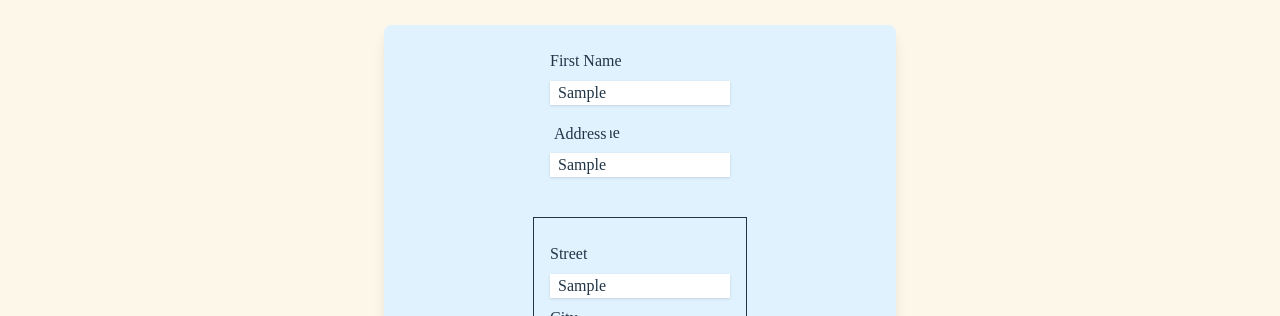
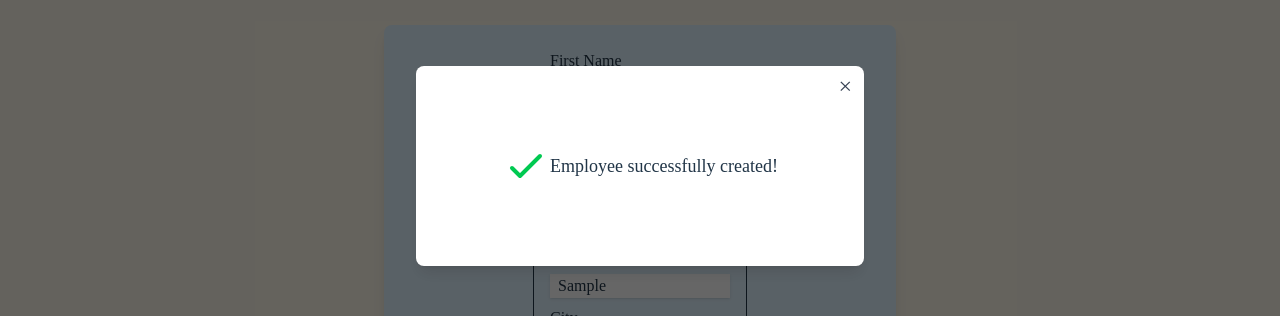
Before and after one commit to decaudin/HRnet, a React (Vite) app: page / in a window 1280 px wide. Both pictures are taken after typing "Sample", "Sample", "Sample", "Sample", "5" into the empty fields and a click on the input "Save". Shown: the part 234-550 px from the top of the page. Built offline with nearby package versions, Linux system fonts and the light colour scheme.

Commit message:
add Modal --> ok

```diff
--- a/package.json
+++ b/package.json
@@ -15,7 +15,7 @@
     "react-dom": "^18.3.1",
     "react-router-dom": "^7.1.5",
     "tailwindcss": "^4.0.3",
-    "xd-react-custom-dropdown": "^0.6.3"
+    "xd-react-custom-dropdown": "^0.6.5"
   },
   "devDependencies": {
     "@eslint/js": "^9.17.0",
--- a/src/components/features/CreateEmployeeForm/index.tsx
+++ b/src/components/features/CreateEmployeeForm/index.tsx
@@ -4,26 +4,38 @@ import EmployeeBasicForm from "../EmployeeBasicForm";
 import EmployeeAdressForm from "../EmployeeAdressForm";
 import EmployeeDepartmentDropdown from "../EmployeeDepartmentDropdown";
 import SubmitInput from "../../ui/SubmitInput";
+import Modal from "../../ui/Modal/index.tsx";
 
 export default function CreateEmployeeForm() {
 
     const [basicInfo, setBasicInfo] = useState({ firstName: '', lastName: ''/*, birthDate: '', startDate: ''*/ });
     const [addressInfo, setAddressInfo] = useState({ street: '', city: '', state: states[0]?.abbreviation || '', zipCode: '' });
     const [departmentInfo, setDepartmentInfo] = useState('')
+    const [isModalOpen, setIsModalOpen] = useState(false);
 
     const formData = { ...basicInfo, ...addressInfo, departmentInfo };
+
+    const openModal = () => setIsModalOpen(true);
+    const closeModal = () => setIsModalOpen(false);
 
     const handleSubmit = async (e: FormEvent<HTMLFormElement>): Promise<void> => {
         e.preventDefault();
         console.log(formData);
+        openModal();
     }
 
     return (
-        <form className="flex flex-col items-center mx-auto pt-4 pb-8 bg-sky-100 shadow-[0px_-2px_4px_0px_rgba(0,0,0,0.15),0px_2px_4px_0px_rgba(0,0,0,0.15)] sm:shadow-lg sm:rounded-lg sm:w-3/5 lg:w-2/5" onSubmit={handleSubmit}>
+        <form onSubmit={handleSubmit} className="flex flex-col items-center mx-auto pt-4 pb-8 bg-sky-100 shadow-[0px_-2px_4px_0px_rgba(0,0,0,0.15),0px_2px_4px_0px_rgba(0,0,0,0.15)] sm:shadow-lg sm:rounded-lg sm:w-3/5 lg:w-2/5">
             <EmployeeBasicForm formData={basicInfo} setFormData={setBasicInfo} />
             <EmployeeAdressForm states={states} formData={addressInfo} setFormData={setAddressInfo} />
             <EmployeeDepartmentDropdown departmentInfo={departmentInfo} setDepartmentInfo={setDepartmentInfo} />
             <SubmitInput value="Save"/>
+            <Modal isOpen={isModalOpen} onClose={closeModal}>
+                <svg className="w-12 h-12 text-green-500" fill="none" stroke="currentColor" strokeWidth="2" viewBox="0 0 24 24" aria-label="Success check mark">
+                    <path strokeLinecap="round" strokeLinejoin="round" d="M5 13l4 4L19 7"></path>
+                </svg>
+                <div role="status" aria-live="assertive">Employee successfully created!</div>
+            </Modal>
         </form>
     )
 }
--- a/src/components/features/EmployeeAdressForm/index.tsx
+++ b/src/components/features/EmployeeAdressForm/index.tsx
@@ -2,6 +2,7 @@ import { Dispatch, SetStateAction } from "react";
 import { CustomDropdown } from "xd-react-custom-dropdown";
 import { handleObjectInputChange } from "../../../utils/functions/handleObjectInputChange/index.tsx";
 import Input from "../../ui/Input"
+// import CustomDropdown from "../../ui/Dropdown/index.tsx";
 
 interface EmployeeAdressFormProps {
     states: Array<{
--- a/src/components/features/HomeHeader/index.tsx
+++ b/src/components/features/HomeHeader/index.tsx
@@ -7,10 +7,10 @@ export default function HomeHeader() {
     return (
         <div className="flex flex-col text-center">
             <div className="flex items-center mx-auto mb-4 w-4/5 justify-between md:w-3/5">
-                <img className="w-18 h-auto" src={logo} alt="logo" />
+                <img src={logo} alt="logo" className="w-18 h-auto" />
                 <Title heading="HRnet" />
             </div>
-            <Link className="w-[196px] border border-gray-400 mb-6 mx-auto my-4 px-4 py-2 bg-gray-200 rounded-xl shadow hover:bg-gray-300" to="/employee-list" >View Current Employees</Link>
+            <Link to="/employee-list" className="w-[196px] border border-gray-400 mb-6 mx-auto my-4 px-4 py-2 bg-gray-200 rounded-xl shadow hover:bg-gray-300">View Current Employees</Link>
             <h2 className="font-bold text-2xl my-2 mb-6">Create Employee</h2>
         </div>
     )
--- a/src/components/ui/Input/index.tsx
+++ b/src/components/ui/Input/index.tsx
@@ -10,7 +10,7 @@ export default function Input({ id, label, type, name, value, onChange, wrapperC
             <label htmlFor={id}>
                 {label}
             </label>
-            <input className="pl-2 pr-1 mt-2 w-[180px] bg-white shadow" type={type} id={id} name={name} value={value} onChange={onChange} {...props} />
+            <input type={type} id={id} name={name} value={value} onChange={onChange} className="pl-2 pr-1 mt-2 w-[180px] bg-white shadow" {...props} />
         </div>
     );
 }
--- /dev/null
+++ b/src/components/ui/Modal/index.tsx
@@ -0,0 +1,39 @@
+import { useEffect, useRef } from "react";
+
+interface ModalProps {
+    isOpen: boolean;
+    onClose: () => void;
+    children: React.ReactNode;
+}
+
+export default function Modal({ isOpen, onClose, children }: ModalProps) {
+
+    const modalRef = useRef<HTMLDivElement>(null);
+    const closeButtonRef = useRef<HTMLButtonElement>(null);
+
+    useEffect(() => {
+        if (isOpen) {
+        closeButtonRef.current?.focus();
+
+        const handleKeyDown = (e: KeyboardEvent) => {
+            if (e.key === "Escape") onClose();
+        };
+
+        document.addEventListener("keydown", handleKeyDown);
+        return () => document.removeEventListener("keydown", handleKeyDown);
+        }
+    }, [isOpen, onClose]);
+
+    if (!isOpen) return null;
+
+    return (
+        <div aria-modal="true" role="dialog" onClick={onClose} className="fixed inset-0 flex items-center justify-center bg-black/60 z-50 text-lg">
+            <div role="document" ref={modalRef} onClick={(e) => e.stopPropagation()} className="bg-white p-6 rounded-lg shadow-lg relative w-full max-w-md min-h-[200px] flex items-center justify-center text-center">
+                <button aria-label="Close modal" ref={closeButtonRef} onClick={onClose} className="absolute top-1 right-3 text-2xl text-gray-700 hover:text-black cursor-pointer">
+                    &times;
+                </button>
+                {children}
+            </div>
+        </div>
+    );
+}
--- a/src/components/ui/SubmitInput/index.tsx
+++ b/src/components/ui/SubmitInput/index.tsx
@@ -4,5 +4,5 @@ interface SubmitInputProps {
 
 export default function SubmitInput({ value }: SubmitInputProps) {
 
-    return <input className="border bg-gray-100 px-2 mx-auto mt-8 cursor-pointer hover:bg-gray-200" type="submit" value={value} />
+    return <input type="submit" value={value} className="border bg-gray-100 px-2 mx-auto mt-8 cursor-pointer hover:bg-gray-200" />
 }
```
Also changed, not shown: 1 other file (tests, documents, lock files or other folders).
